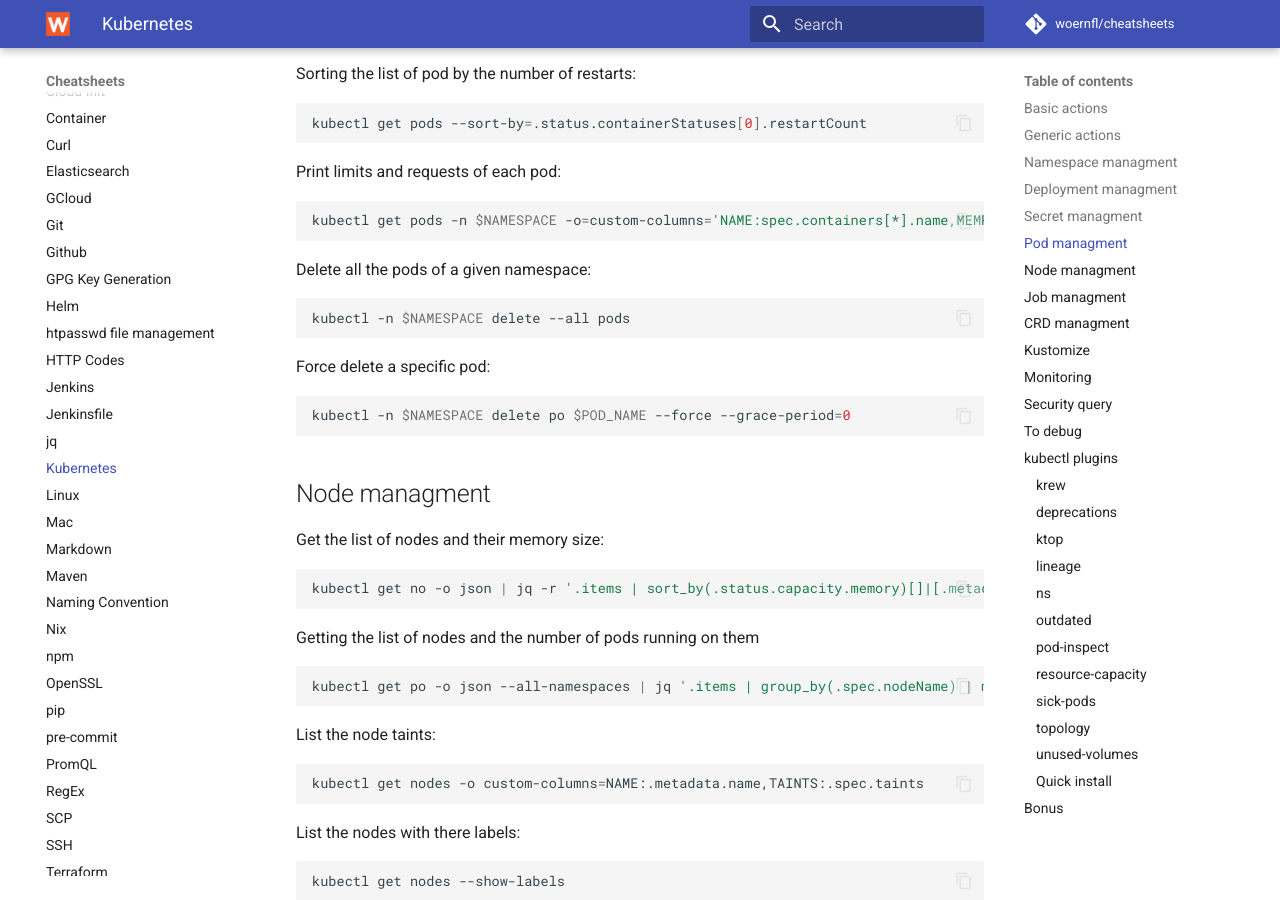
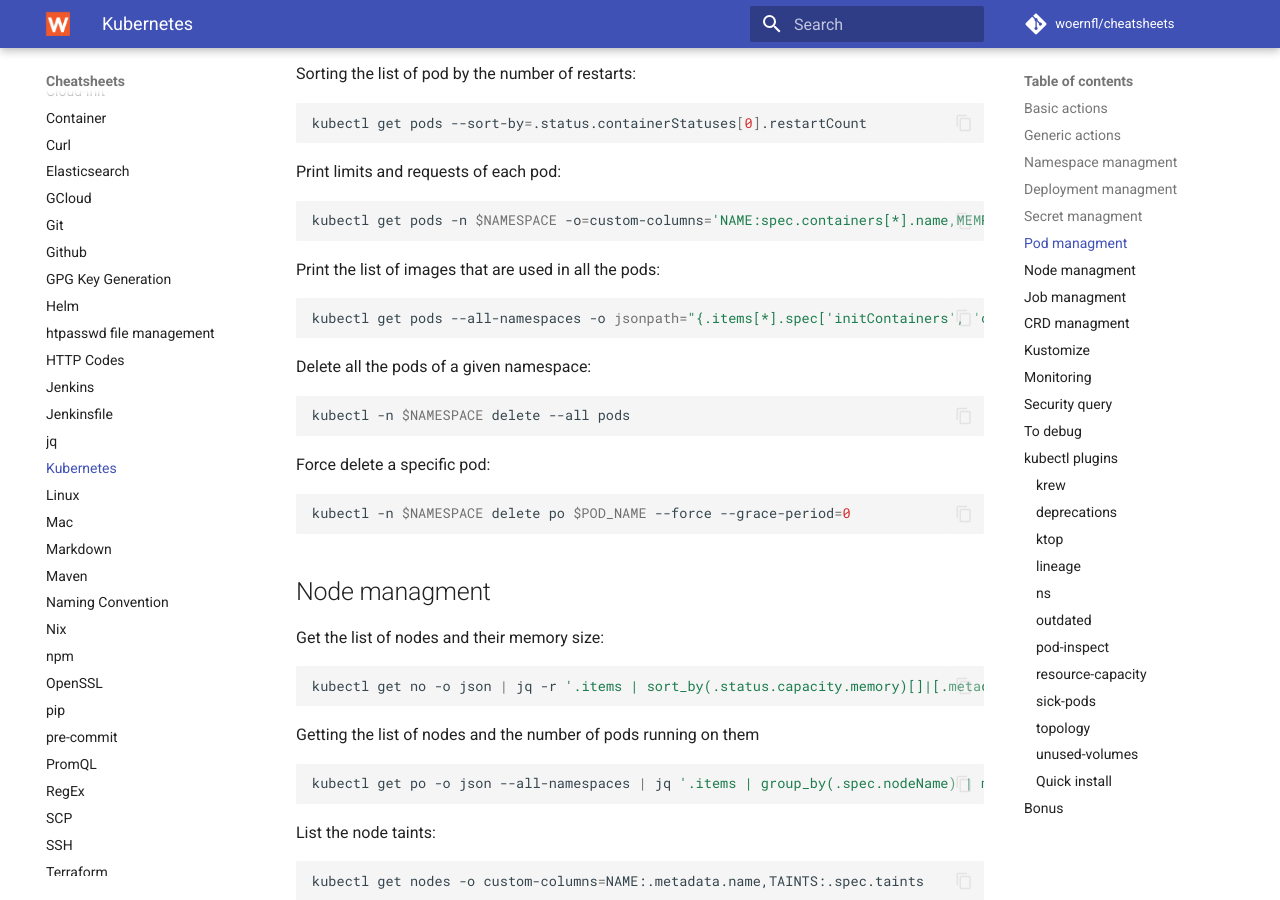
Before and after one commit to woernfl/cheatsheets, an MkDocs documentation site: the page built from docs/kubernetes.md, in a window 1280 px wide and 900 px high, scrolled down 2346 px. Built offline with MkDocs 1.6.1 and Material for MkDocs 9.7.7, drawn with Linux system fonts in a browser that asks for light colours; comment, search, counter and statistics services are not loaded.

Commit message:
Update kubernetes.md (#250)

````diff
--- a/docs/kubernetes.md
+++ b/docs/kubernetes.md
@@ -131,6 +131,12 @@
 
 ```bash
 kubectl get pods -n $NAMESPACE -o=custom-columns='NAME:spec.containers[*].name,MEMREQ:spec.containers[*].resources.requests.memory,MEMLIM:spec.containers[*].resources.limits.memory,CPUREQ:spec.containers[*].resources.requests.cpu,CPULIM:spec.containers[*].resources.limits.cpu'
+```
+
+Print the list of images that are used in all the pods:
+
+```bash
+kubectl get pods --all-namespaces -o jsonpath="{.items[*].spec['initContainers', 'containers'][*].image}" | tr -s '[[:space:]]' '\n' | sort | uniq -c
 ```
 
 Delete all the pods of a given namespace:
````
